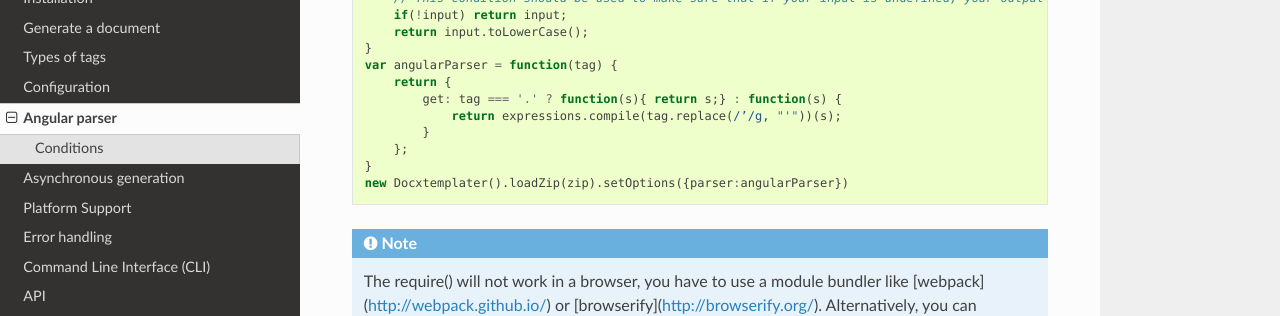
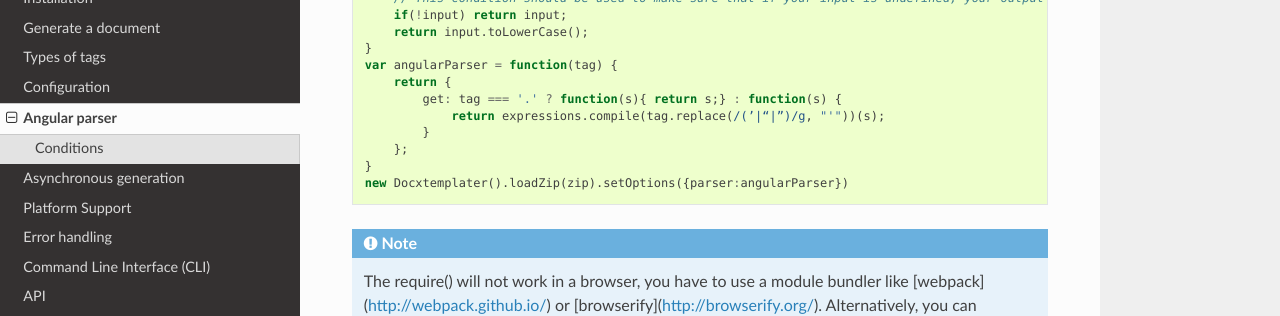
Before and after one commit to open-xml-templating/docxtemplater, a Sphinx documentation site: the page built from docs/source/angular_parse.rst, in a window 1280 px wide and 900 px high, scrolled down 730 px. Shown: the part 151-467 px from the top of the window. Built offline with Sphinx 7.4.7 and the Read the Docs theme 2.0.0, drawn with Linux system fonts in a browser that asks for light colours.

```diff
--- a/docs/source/angular_parse.rst
+++ b/docs/source/angular_parse.rst
@@ -51,7 +51,7 @@ Here's a code sample for how to use the angularParser :
     var angularParser = function(tag) {
         return {
             get: tag === '.' ? function(s){ return s;} : function(s) {
-                return expressions.compile(tag.replace(/’/g, "'"))(s);
+                return expressions.compile(tag.replace(/(’|“|”)/g, "'"))(s);
             }
         };
     }
```
